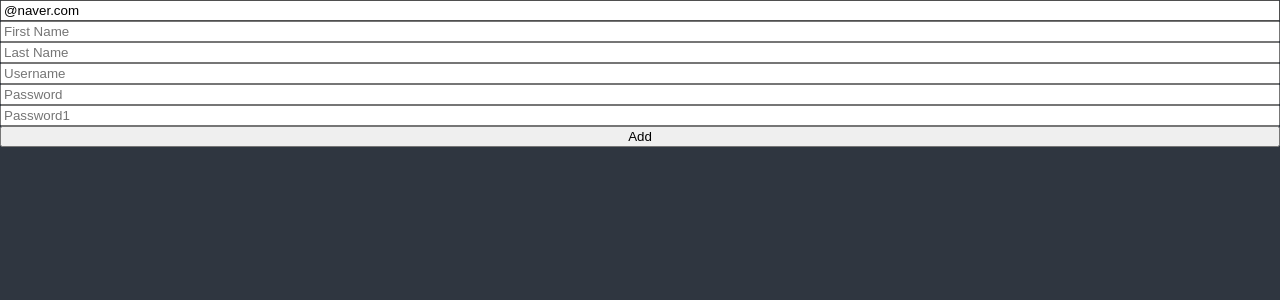
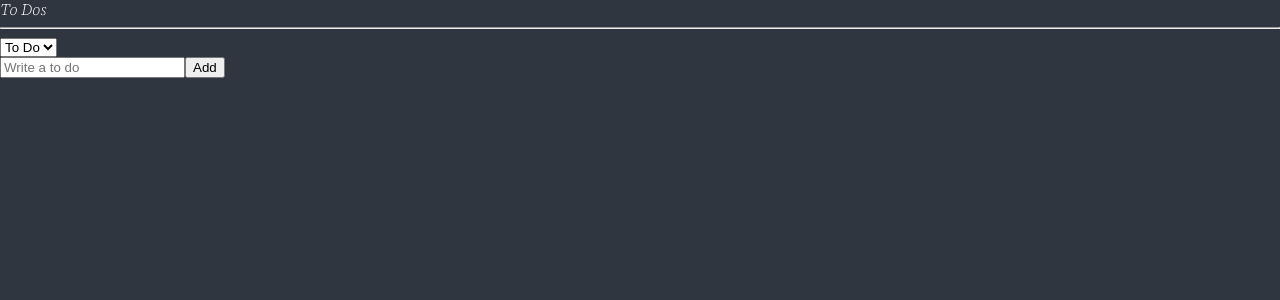
Before and after one commit to 23-teamLuna-frontStudy-react/junseo-react, a React (Create React App) app: page / in a window 1280 px wide. Shown: the top 300 px of the page. Built offline with nearby package versions, Linux system fonts and the light colour scheme.

Commit message:
6강 마무리 - ToDo list

```diff
--- a/src/App.tsx
+++ b/src/App.tsx
@@ -1,6 +1,6 @@
 import React from "react";
 import { createGlobalStyle } from "styled-components";
-import ToDoList from "./ToDoList";
+import ToDoList from "./components/ToDoList";
 
 const GlobalStyle = createGlobalStyle`
 @import url('https://fonts.googleapis.com/css2?family=Source+Serif+4:ital,opsz,wght@1,8..60,300&display=swap');
--- a/src/ToDoList.tsx
+++ /dev/null
@@ -1,127 +0,0 @@
-import React from "react";
-
-import { useForm } from "react-hook-form";
-/*
-function ToDoList() {
-  const [toDo, setToDo] = useState("");
-  const [toDoError, setToDoError] = useState("");
-  const onChange = (event: React.FormEvent<HTMLInputElement>) => {
-    const {
-      currentTarget: { value },
-    } = event;
-    setToDoError("");
-    setToDo(value);
-  };
-  const onSubmit = (event: React.FormEvent<HTMLFormElement>) => {
-    event.preventDefault();
-    if (toDo.length < 10) {
-      return setToDoError("To do should be longer");
-    }
-    console.log("submit");
-  };
-  return (
-    <div>
-      <form onSubmit={onSubmit}>
-        <input onChange={onChange} value={toDo} placeholder="Write a to do" />
-        <button>Add</button>
-        {toDoError !== "" ? toDoError : null}
-      </form>
-    </div>
-  );
-}
-*/
-
-interface IForm {
-  email: string;
-  firstName: string;
-  lastName: string;
-  username: string;
-  password: string;
-  password1: string;
-  extraError?: string;
-}
-function ToDoList() {
-  const {
-    register,
-    handleSubmit,
-    formState: { errors },
-    setError,
-  } = useForm<IForm>({
-    defaultValues: {
-      email: "@naver.com",
-    },
-  });
-  const onValid = (data: IForm) => {
-    if (data.password !== data.password1) {
-      return setError(
-        "password1",
-        { message: "비밀번호가 다릅니다." },
-        { shouldFocus: true }
-      );
-    }
-    //setError("extraError", { message: "서버가 오프라인 상태입니다." });
-  };
-  console.log(errors);
-  return (
-    <div>
-      <form
-        style={{ display: "flex", flexDirection: "column" }}
-        onSubmit={handleSubmit(onValid)}
-      >
-        <input
-          {...register("email", {
-            required: "Email을 입력하세요.",
-            pattern: {
-              value: /^[A-Za-z0-9._%+-]+@naver.com$/,
-              message: "naver.com만 허용됩니다.",
-            },
-          })}
-          placeholder="Email"
-        />
-        <span>{errors?.email?.message}</span>
-        <input
-          {...register("firstName", {
-            required: "write here",
-            validate: {
-              noJunseo: (value) =>
-                value.includes("junseo") ? "junseo 쓰지 마세요." : true,
-              noNick: (value) =>
-                value.includes("nick") ? "nick 쓰지 마세요." : true,
-            },
-          })}
-          placeholder="First Name"
-        />
-        <span>{errors?.firstName?.message}</span>
-        <input
-          {...register("lastName", { required: "write here" })}
-          placeholder="Last Name"
-        />
-        <span>{errors?.lastName?.message}</span>
-        <input
-          {...register("username", { required: "write here", minLength: 10 })}
-          placeholder="Username"
-        />
-        <span>{errors?.username?.message}</span>
-        <input
-          {...register("password", { required: "write here", minLength: 5 })}
-          placeholder="Password"
-        />
-        <span>{errors?.password?.message}</span>
-        <input
-          {...register("password1", {
-            required: "Password is required",
-            minLength: {
-              value: 5,
-              message: "Your password is too short.",
-            },
-          })}
-          placeholder="Password1"
-        />
-        <span>{errors?.password1?.message}</span>
-        <button>Add</button>
-        <span>{errors?.extraError?.message}</span>
-      </form>
-    </div>
-  );
-}
-export default ToDoList;
--- /dev/null
+++ b/src/atoms.tsx
@@ -0,0 +1,31 @@
+import { atom, selector } from "recoil";
+
+export interface IToDo {
+  text: string;
+  id: number;
+  category: Categories;
+}
+export enum Categories {
+  "TODO" = "TODO",
+  "DOING" = "DOING",
+  "DONE" = "DONE",
+}
+
+export const categoryState = atom<Categories>({
+  key: "category",
+  default: Categories.TODO,
+});
+
+export const toDoState = atom<IToDo[]>({
+  key: "toDo",
+  default: [],
+});
+
+export const toDoSelector = selector({
+  key: "toDoselector",
+  get: ({ get }) => {
+    const toDos = get(toDoState);
+    const category = get(categoryState);
+    return toDos.filter((toDo) => toDo.category === category);
+  },
+});
--- /dev/null
+++ b/src/components/CreateToDo.tsx
@@ -0,0 +1,33 @@
+import { useForm } from "react-hook-form";
+import { useRecoilValue, useSetRecoilState } from "recoil";
+import { categoryState, toDoState } from "../atoms";
+
+interface IForm {
+  toDo: string;
+}
+
+function CreateToDo() {
+  const setToDos = useSetRecoilState(toDoState);
+  const category = useRecoilValue(categoryState);
+  const { register, handleSubmit, setValue } = useForm<IForm>();
+  const handleValid = ({ toDo }: IForm) => {
+    setToDos((oldToDos) => [
+      { text: toDo, id: Date.now(), category },
+      ...oldToDos,
+    ]);
+    setValue("toDo", "");
+  };
+  return (
+    <form onSubmit={handleSubmit(handleValid)}>
+      <input
+        {...register("toDo", {
+          required: "Please write a To Do",
+        })}
+        placeholder="Write a to do"
+      />
+      <button>Add</button>
+    </form>
+  );
+}
+
+export default CreateToDo;
--- /dev/null
+++ b/src/components/ToDo.tsx
@@ -0,0 +1,43 @@
+import { useSetRecoilState } from "recoil";
+import { Categories, IToDo, toDoState } from "../atoms";
+
+function ToDo({ text, category, id }: IToDo) {
+  const setToDos = useSetRecoilState(toDoState);
+  const onClick = (event: React.MouseEvent<HTMLButtonElement>) => {
+    const {
+      currentTarget: { name },
+    } = event;
+    setToDos((oldToDos) => {
+      const targetIndex = oldToDos.findIndex((toDo) => toDo.id === id);
+      const oldTodo = oldToDos[targetIndex];
+      const newTodo = { text, id, category: name as any };
+      return [
+        ...oldToDos.slice(0, targetIndex),
+        newTodo,
+        ...oldToDos.slice(targetIndex + 1),
+      ];
+    });
+  };
+  return (
+    <li>
+      <span>{text}</span>
+      {category !== Categories.DOING && (
+        <button name={Categories.DOING} onClick={onClick}>
+          Doing
+        </button>
+      )}
+      {category !== Categories.TODO && (
+        <button name={Categories.TODO} onClick={onClick}>
+          To Do
+        </button>
+      )}
+      {category !== Categories.DONE && (
+        <button name={Categories.DONE} onClick={onClick}>
+          Done
+        </button>
+      )}
+    </li>
+  );
+}
+
+export default ToDo;
--- /dev/null
+++ b/src/components/ToDoList.tsx
@@ -0,0 +1,28 @@
+import { useRecoilState, useRecoilValue } from "recoil";
+import { Categories, categoryState, toDoSelector, toDoState } from "../atoms";
+import CreateToDo from "./CreateToDo";
+import ToDo from "./ToDo";
+
+function ToDoList() {
+  const toDos = useRecoilValue(toDoSelector);
+  const [category, setCategory] = useRecoilState(categoryState);
+  const onInput = (event: React.FormEvent<HTMLSelectElement>) => {
+    setCategory(event.currentTarget.value as any);
+  };
+  return (
+    <div>
+      <h1>To Dos</h1>
+      <hr />
+      <select value={category} onInput={onInput}>
+        <option value={Categories.TODO}>To Do</option>
+        <option value={Categories.DOING}>Doing</option>
+        <option value={Categories.DONE}>Done</option>
+      </select>
+      <CreateToDo />
+      {toDos?.map((toDo) => (
+        <ToDo key={toDo.id} {...toDo} />
+      ))}
+    </div>
+  );
+}
+export default ToDoList;
```
